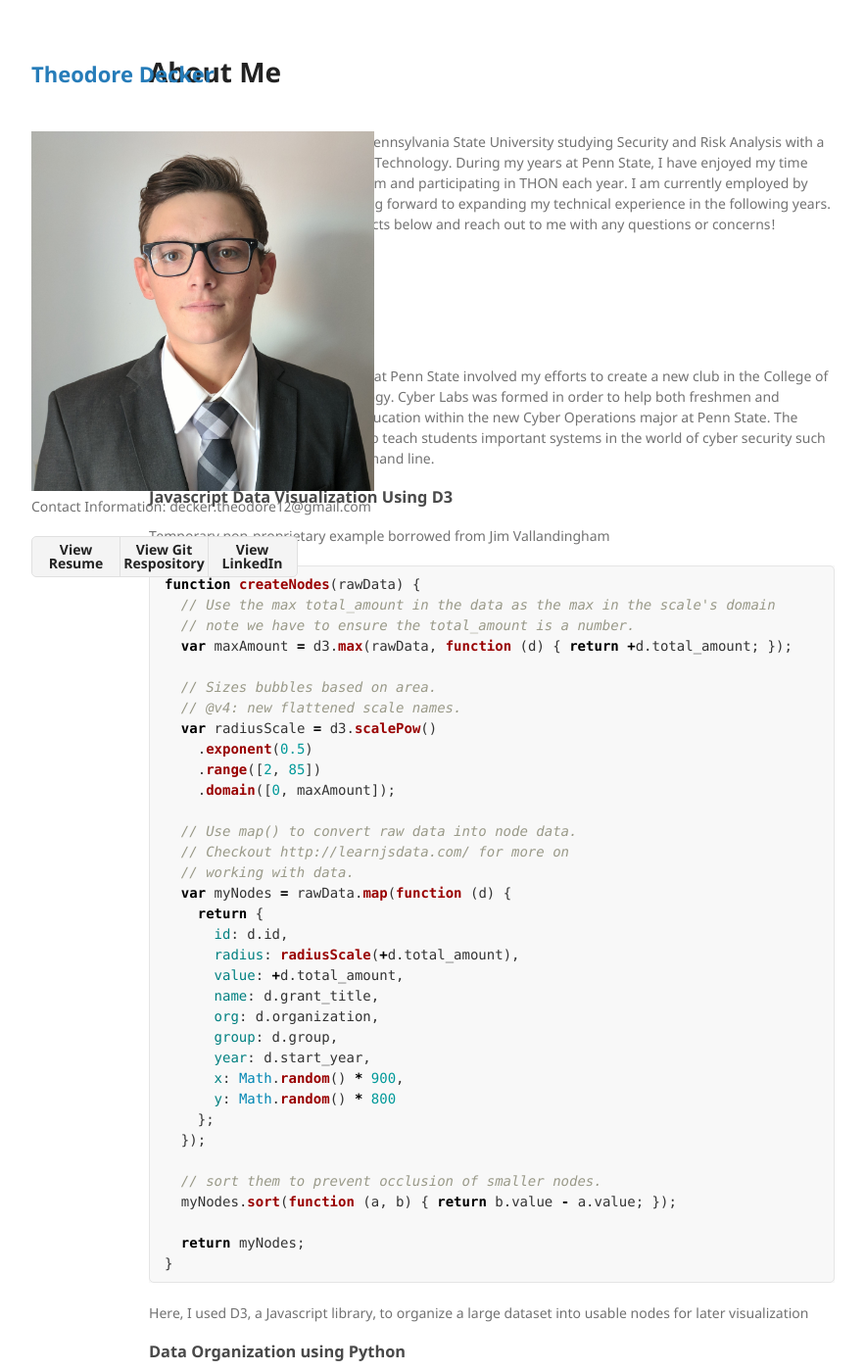
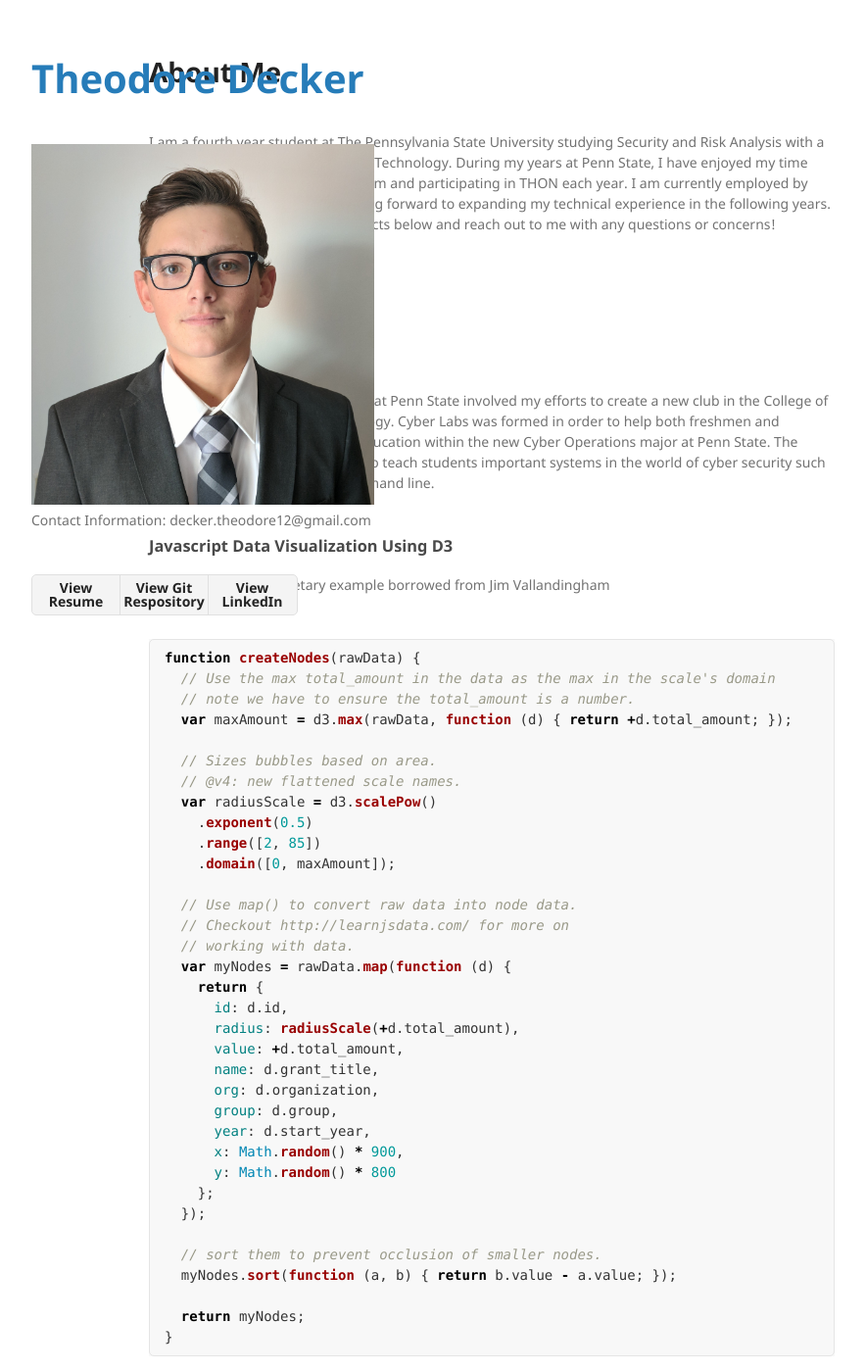
Before and after one commit to theodore-decker/theodore-decker.github.io, a Jekyll site: the page built from index.md, in a window 1280 px wide and 1400 px high. Shown: the whole window at 98% size, without its empty margins (218-1101 px from the left). Built offline with Jekyll 4.4.1, drawn with Linux system fonts in a browser that asks for light colours; our own code applies the rules of GitHub Pages for plain Markdown files.

Commit message:
Update jekyll-theme-minimal.scss

```diff
--- a/_sass/jekyll-theme-minimal.scss
+++ b/_sass/jekyll-theme-minimal.scss
@@ -14,8 +14,13 @@ h1, h2, h3, h4, h5, h6 {
   margin:0 0 20px;
 }
 
-p, ul, ol, table, pre, dl {
+ul, ol, table, pre, dl {
   margin:0 0 20px;
+}
+
+p {
+  margin: 0 0 20px;
+  padding-bottom: 25px;
 }
 
 h1, h2, h3 {
@@ -37,7 +42,7 @@ h3, h4, h5, h6 {
 
 a {
   color:#267CB9;
-  font-size: 22px;
+  font-size: 40px;
   text-decoration:none;
 }
 
```
